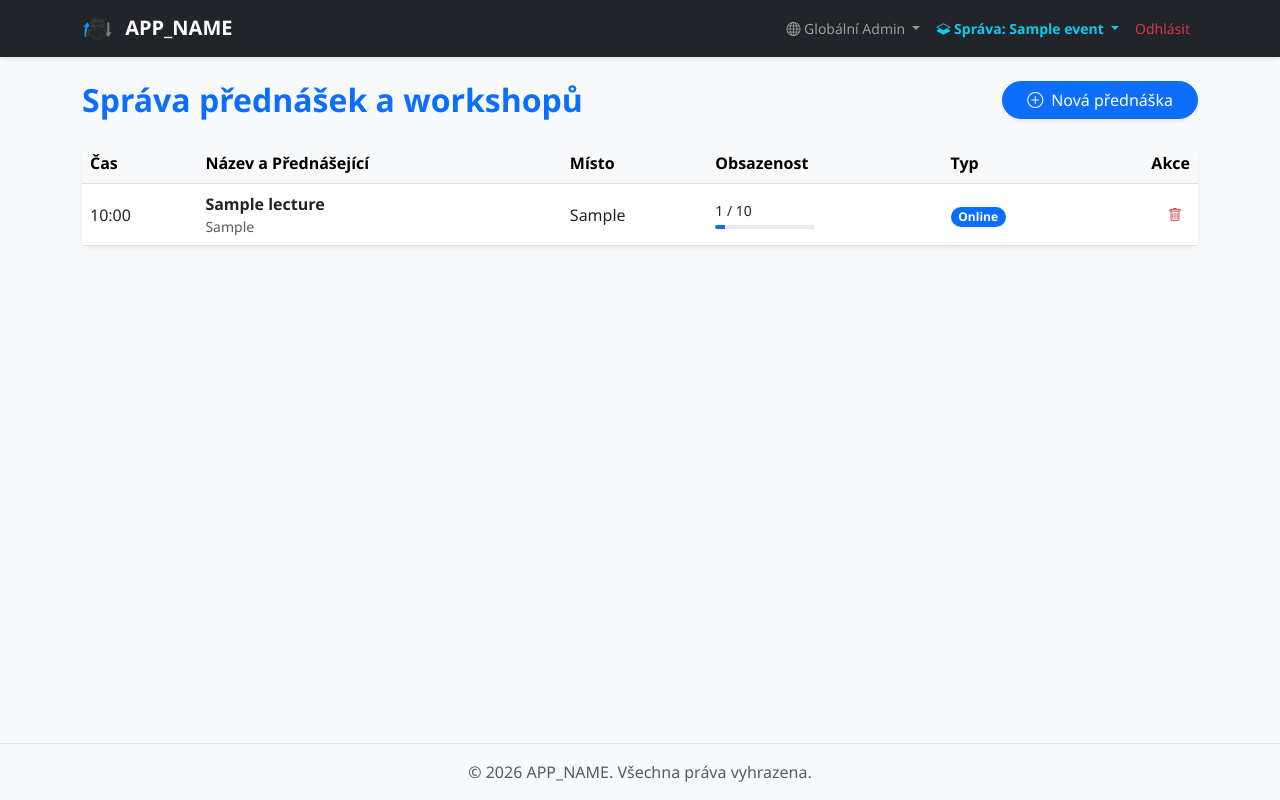
After one commit to antoninecer/careerexpo, a PHP site: page /careerexpo/admin_lectures.php in a window 1280 px wide. The commit adds this page. Run offline with PHP 8.4, Linux system fonts and the light colour scheme; the visitor is signed in with stand-in values (Sample User, id 1); tables that the repository leaves empty hold one stand-in row (values such as "Sample post"); some libraries are stand-ins or nearby versions.

Commit message:
feat: complete admin functionality with events, stands, and lectures management

```diff
--- a/public/admin_candidates.php
+++ b/public/admin_candidates.php
@@ -1,6 +1,6 @@
 <?php
 require_once __DIR__ . '/../inc/bootstrap.php';
-requireRole('admin');
+requireAdmin();
 
 // Handle Deletion
 if (isset($_GET['delete'])) {
@@ -66,4 +66,4 @@ include_once __DIR__ . '/../templates/header.php';
     </div>
 </div>
 
-<?php include_once __DIR__ . '/../templates/header.php'; ?>
+<?php include_once __DIR__ . '/../templates/footer.php'; ?>
--- /dev/null
+++ b/public/admin_lectures.php
@@ -0,0 +1,177 @@
+<?php
+require_once __DIR__ . '/../inc/bootstrap.php';
+requireAdmin();
+requireEvent();
+
+$eventId = getCurrentEventId();
+
+// Handle Deletion
+if (isset($_GET['delete'])) {
+    $lectureId = (int)$_GET['delete'];
+    try {
+        $stmt = $pdo->prepare("DELETE FROM lectures WHERE id = ? AND event_id = ?");
+        $stmt->execute([$lectureId, $eventId]);
+        $_SESSION['flash_success'] = 'Přednáška byla smazána.';
+    } catch (Exception $e) {
+        $_SESSION['flash_error'] = 'Chyba při mazání: ' . $e->getMessage();
+    }
+    redirect('/admin_lectures.php');
+}
+
+// Handle Add
+if ($_SERVER['REQUEST_METHOD'] === 'POST' && isset($_POST['add_lecture'])) {
+    validateCsrf();
+    $title = $_POST['title'];
+    $speaker = $_POST['speaker'];
+    $description = $_POST['description'];
+    $location = $_POST['location'];
+    $starts_at = $_POST['starts_at'];
+    $capacity = (int)$_POST['capacity'];
+    $is_virtual = isset($_POST['is_virtual']) ? 1 : 0;
+    $stream_url = $_POST['stream_url'];
+
+    try {
+        $stmt = $pdo->prepare("INSERT INTO lectures (event_id, title, speaker, description, location, starts_at, capacity, is_virtual, stream_url) VALUES (?, ?, ?, ?, ?, ?, ?, ?, ?)");
+        $stmt->execute([$eventId, $title, $speaker, $description, $location, $starts_at, $capacity, $is_virtual, $stream_url]);
+        $_SESSION['flash_success'] = "Přednáška '$title' byla vytvořena.";
+        redirect('/admin_lectures.php');
+    } catch (Exception $e) {
+        $_SESSION['flash_error'] = 'Chyba při vytváření: ' . $e->getMessage();
+    }
+}
+
+// Fetch all lectures for current event
+$stmt = $pdo->prepare("SELECT l.*,
+                            (SELECT COUNT(*) FROM lecture_reservations WHERE lecture_id = l.id) as reservations_count
+                      FROM lectures l
+                      WHERE l.event_id = ?
+                      ORDER BY l.starts_at ASC");
+$stmt->execute([$eventId]);
+$lectures = $stmt->fetchAll();
+
+include_once __DIR__ . '/../templates/header.php';
+?>
+
+<div class="d-flex justify-content-between align-items-center mb-4">
+    <h2 class="fw-bold text-primary mb-0">Správa přednášek a workshopů</h2>
+    <button class="btn btn-primary rounded-pill px-4 shadow-sm" data-bs-toggle="modal" data-bs-target="#addLectureModal">
+        <i class="bi bi-plus-circle me-2"></i>Nová přednáška
+    </button>
+</div>
+
+<div class="card shadow-sm border-0">
+    <div class="table-responsive">
+        <table class="table table-hover align-middle mb-0">
+            <thead class="table-light">
+                <tr>
+                    <th>Čas</th>
+                    <th>Název a Přednášející</th>
+                    <th>Místo</th>
+                    <th>Obsazenost</th>
+                    <th>Typ</th>
+                    <th class="text-end">Akce</th>
+                </tr>
+            </thead>
+            <tbody>
+                <?php if (empty($lectures)): ?>
+                    <tr>
+                        <td colspan="6" class="text-center py-4 text-muted">Pro tuto akci zatím nejsou vytvořeny žádné přednášky.</td>
+                    </tr>
+                <?php else: ?>
+                    <?php foreach ($lectures as $l): ?>
+                        <tr>
+                            <td><?= date('H:i', strtotime($l['starts_at'])) ?></td>
+                            <td>
+                                <div class="fw-bold"><?= e($l['title']) ?></div>
+                                <div class="small text-muted"><?= e($l['speaker']) ?></div>
+                            </td>
+                            <td><?= e($l['location']) ?></td>
+                            <td>
+                                <div class="small mb-1"><?= $l['reservations_count'] ?> / <?= $l['capacity'] ?></div>
+                                <div class="progress" style="height: 4px; width: 100px;">
+                                    <div class="progress-bar bg-primary" style="width: <?= ($l['capacity'] > 0 ? ($l['reservations_count']/$l['capacity'])*100 : 0) ?>%"></div>
+                                </div>
+                            </td>
+                            <td>
+                                <?php if ($l['is_virtual']): ?>
+                                    <span class="badge bg-primary rounded-pill">Online</span>
+                                <?php else: ?>
+                                    <span class="badge bg-secondary rounded-pill">Prezenční</span>
+                                <?php endif; ?>
+                            </td>
+                            <td class="text-end">
+                                <a href="/admin_lectures.php?delete=<?= $l['id'] ?>"
+                                   class="btn btn-sm btn-outline-danger border-0"
+                                   onclick="return confirm('Opravdu chcete smazat tuto přednášku?');">
+                                    <i class="bi bi-trash"></i>
+                                </a>
+                            </td>
+                        </tr>
+                    <?php endforeach; ?>
+                <?php endif; ?>
+            </tbody>
+        </table>
+    </div>
+</div>
+
+<!-- Add Lecture Modal -->
+<div class="modal fade" id="addLectureModal" tabindex="-1">
+    <div class="modal-dialog modal-lg">
+        <div class="modal-content border-0 shadow">
+            <div class="modal-header border-0">
+                <h5 class="modal-title fw-bold">Přidat novou přednášku</h5>
+                <button type="button" class="btn-close" data-bs-dismiss="modal"></button>
+            </div>
+            <form method="post">
+                <div class="modal-body">
+                    <?= getCsrfInput() ?>
+                    <input type="hidden" name="add_lecture" value="1">
+                    <div class="row">
+                        <div class="col-md-8 mb-3">
+                            <label class="form-label small fw-bold">Název přednášky</label>
+                            <input type="text" name="title" class="form-control rounded-pill" required>
+                        </div>
+                        <div class="col-md-4 mb-3">
+                            <label class="form-label small fw-bold">Přednášející</label>
+                            <input type="text" name="speaker" class="form-control rounded-pill" required>
+                        </div>
+                    </div>
+                    <div class="mb-3">
+                        <label class="form-label small fw-bold">Popis</label>
+                        <textarea name="description" class="form-control rounded-4" rows="3"></textarea>
+                    </div>
+                    <div class="row">
+                        <div class="col-md-4 mb-3">
+                            <label class="form-label small fw-bold">Místo / Sál</label>
+                            <input type="text" name="location" class="form-control rounded-pill" required>
+                        </div>
+                        <div class="col-md-4 mb-3">
+                            <label class="form-label small fw-bold">Čas zahájení</label>
+                            <input type="datetime-local" name="starts_at" class="form-control rounded-pill" required>
+                        </div>
+                        <div class="col-md-4 mb-3">
+                            <label class="form-label small fw-bold">Kapacita</label>
+                            <input type="number" name="capacity" class="form-control rounded-pill" required value="30">
+                        </div>
+                    </div>
+                    <div class="mb-3">
+                        <div class="form-check form-switch">
+                            <input class="form-check-input" type="checkbox" name="is_virtual" id="is_virtual">
+                            <label class="form-check-label small fw-bold" for="is_virtual">Přednáška probíhá i online (Stream)</label>
+                        </div>
+                    </div>
+                    <div class="mb-3">
+                        <label class="form-label small fw-bold text-muted">URL Streamu (volitelné)</label>
+                        <input type="url" name="stream_url" class="form-control rounded-pill" placeholder="https://youtube.com/...">
+                    </div>
+                </div>
+                <div class="modal-footer border-0">
+                    <button type="button" class="btn btn-outline-secondary rounded-pill" data-bs-dismiss="modal">Zrušit</button>
+                    <button type="submit" class="btn btn-primary rounded-pill px-4">Uložit přednášku</button>
+                </div>
+            </form>
+        </div>
+    </div>
+</div>
+
+<?php include_once __DIR__ . '/../templates/footer.php'; ?>
--- a/templates/header.php
+++ b/templates/header.php
@@ -40,12 +40,15 @@
                     <?php if (isLoggedIn()): ?>
                         <?php if (hasRole('admin')): ?>
                             <li class='nav-item dropdown'>
-                                <a class='nav-link dropdown-toggle' href='#' id='adminDropdown' role='button' data-bs-toggle='dropdown' aria-expanded='false'>
-                                    <i class='bi bi-gear-fill'></i> Globální Admin
+                                <a class='nav-link dropdown-toggle' href='#' id='adminGlobalDropdown' role='button' data-bs-toggle='dropdown' aria-expanded='false'>
+                                    <i class='bi bi-globe'></i> Globální Admin
                                 </a>
-                                <ul class='dropdown-menu dropdown-menu-dark' aria-labelledby='adminDropdown'>
-                                    <li><a class='dropdown-item' href='/admin_companies.php'><i class='bi bi-building'></i> Správa firem</a></li>
+                                <ul class='dropdown-menu dropdown-menu-dark' aria-labelledby='adminGlobalDropdown'>
+                                    <li><a class='dropdown-item' href='/admin_events.php'><i class='bi bi-calendar-event'></i> Správa akcí</a></li>
+                                    <li><hr class="dropdown-divider"></li>
+                                    <li><a class='dropdown-item' href='/admin_companies.php'><i class='bi bi-building'></i> Všichni vystavovatelé</a></li>
                                     <li><a class='dropdown-item' href='/admin_company_add.php'><i class='bi bi-plus-circle'></i> Přidat firmu</a></li>
+                                    <li><a class='dropdown-item' href='/admin_candidates.php'><i class='bi bi-people'></i> Všichni uchazeči</a></li>
                                 </ul>
                             </li>
                         <?php endif; ?>
@@ -55,6 +58,23 @@
                             $stmt->execute([getCurrentEventId()]);
                             $eventName = $stmt->fetchColumn();
                         ?>
+                            <?php if (hasRole('admin')): ?>
+                                <li class='nav-item dropdown'>
+                                    <a class='nav-link dropdown-toggle text-info fw-bold' href='#' id='adminEventDropdown' role='button' data-bs-toggle='dropdown' aria-expanded='false'>
+                                        <i class='bi bi-layers-half'></i> Správa: <?= e($eventName) ?>
+                                    </a>
+                                    <ul class='dropdown-menu dropdown-menu-dark' aria-labelledby='adminEventDropdown'>
+                                        <li><a class='dropdown-item' href='/dashboard.php'><i class='bi bi-speedometer2'></i> Dashboard akce</a></li>
+                                        <li><hr class="dropdown-divider"></li>
+                                        <li><a class='dropdown-item' href='/admin_stands.php'><i class='bi bi-geo-alt'></i> Stánky</a></li>
+                                        <li><a class='dropdown-item' href='/admin_lectures.php'><i class='bi bi-mic'></i> Přednášky</a></li>
+                                        <li><a class='dropdown-item' href='/admin_jobs.php'><i class='bi bi-briefcase'></i> Pozice</a></li>
+                                        <li><a class='dropdown-item' href='/admin_meetings.php'><i class='bi bi-chat-dots'></i> Schůzky</a></li>
+                                        <li><hr class="dropdown-divider"></li>
+                                        <li><a class='dropdown-item text-warning' href='/events.php'><i class='bi bi-shuffle'></i> Přepnout akci</a></li>
+                                    </ul>
+                                </li>
+                            <?php else: ?>
                                 <li class='nav-item'><span class='nav-link text-warning fw-bold'><i class='bi bi-calendar-event'></i> <?= e($eventName) ?></span></li>
                                 <li class='nav-item'><a class='nav-link' href='/events.php'><i class='bi bi-shuffle'></i> Přepnout akci</a></li>
                                 <li class='nav-item border-start ms-2 ps-2'><a class='nav-link' href='/dashboard.php'>Dashboard</a></li>
@@ -62,6 +82,7 @@
                                     <li class='nav-item'><a class='nav-link' href='/stands.php'>Mapa stánků</a></li>
                                     <li class='nav-item'><a class='nav-link' href='/lectures.php'>Přednášky</a></li>
                                     <li class='nav-item'><a class='nav-link' href='/meetings.php'>Moje schůzky</a></li>
+                                <?php endif; ?>
                             <?php endif; ?>
                         <?php else: ?>
                             <li class='nav-item'><a class='nav-link' href='/events.php'>Vybrat akci</a></li>
```
Also changed, not shown: public/admin_events.php (added, +159 -0 lines), public/admin_stands.php (added, +136 -0 lines). Lines whose indentation alone changed are shown as unchanged.
